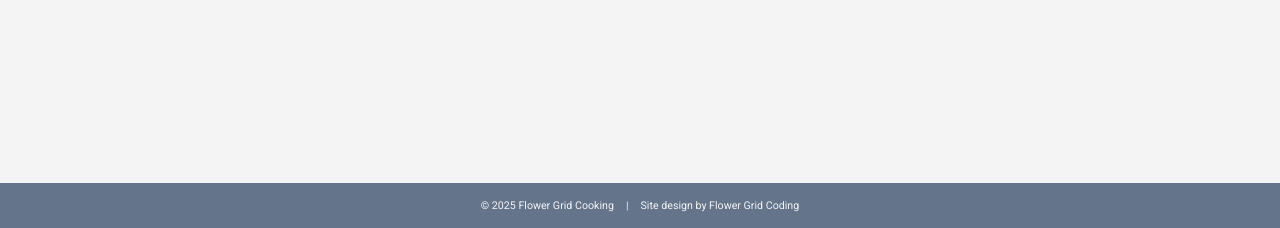
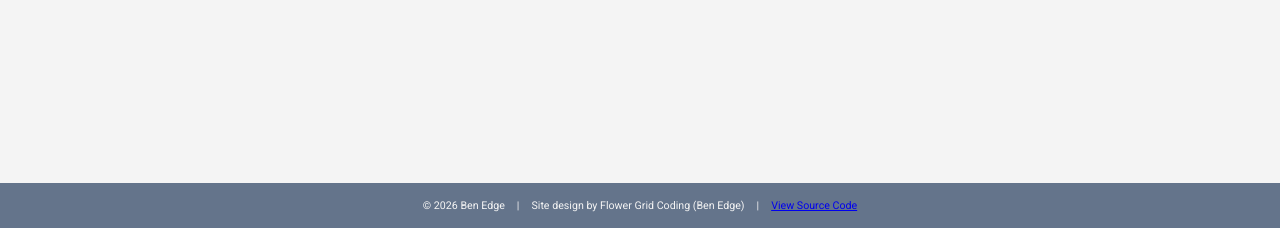
Before and after one commit to FlowerGrid/portfolio_app, a Flask app: page / in a window 1280 px wide. Shown: the part 572-800 px from the top of the page. Run offline with Flask 3, Linux system fonts and the light colour scheme; some libraries are stand-ins or nearby versions.

Commit message:
Update footer and include github link

```diff
--- a/app/blueprints/main/templates/main/base.html
+++ b/app/blueprints/main/templates/main/base.html
@@ -60,9 +60,13 @@
       {% block content%}{% endblock %}
     </div>
     <div class="footer">
-      <p>© 2025 Flower Grid Cooking</p>
+      <p>© 2026 Ben Edge</p>
       <p> | </p>
-      <p>Site design by Flower Grid Coding</p>
+      <p>Site design by Flower Grid Coding (Ben Edge)</p>
+      <p> | </p>
+      <p>
+        <a href="https://github.com/FlowerGrid/portfolio_app">View Source Code</a>
+      </p>
     </div>
   </div>
 </body>
```
